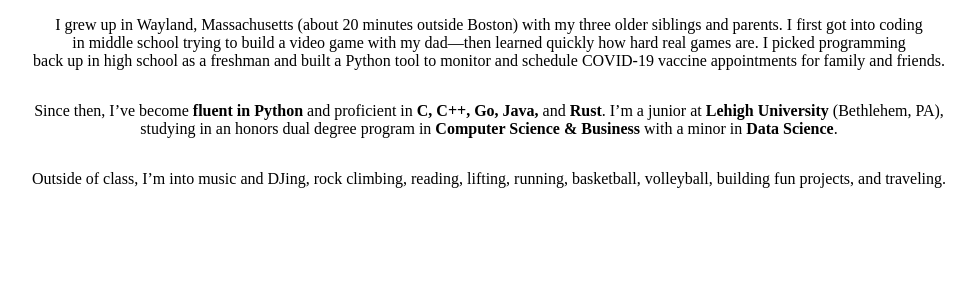
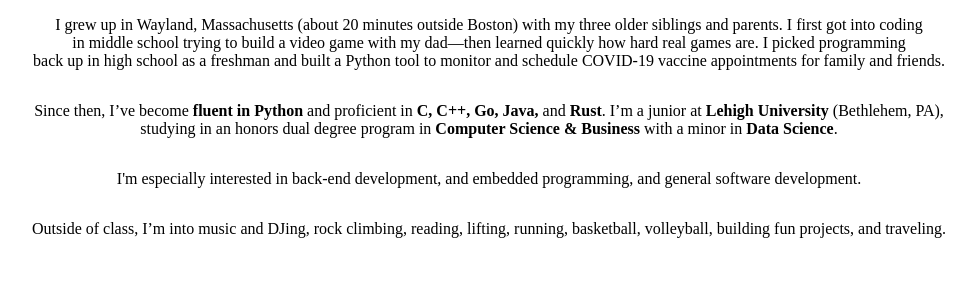
Before and after one commit to benastahl/ben_portfolio_website, a Flask app: page /about in a window 1280 px wide. Shown: the part 360-660 px from the top of the page, without its empty margins (151-1127 px from the left). Run offline with Flask 3, Linux system fonts and the light colour scheme.

Commit message:
about update

```diff
--- a/templates/about.html
+++ b/templates/about.html
@@ -35,6 +35,11 @@
             I’m a junior at <strong>Lehigh University</strong> (Bethlehem, PA),<br>studying in an honors dual degree program in
             <strong>Computer Science &amp; Business</strong> with a minor in <strong>Data Science</strong>.
         </p>
+
+        <p>
+            I'm especially interested in back-end development, and embedded programming, and general software development.
+        </p>
+
         <p>
             Outside of class, I’m into music and DJing, rock climbing, reading, lifting, running, basketball, volleyball, building fun projects, and traveling.
         </p>
```
